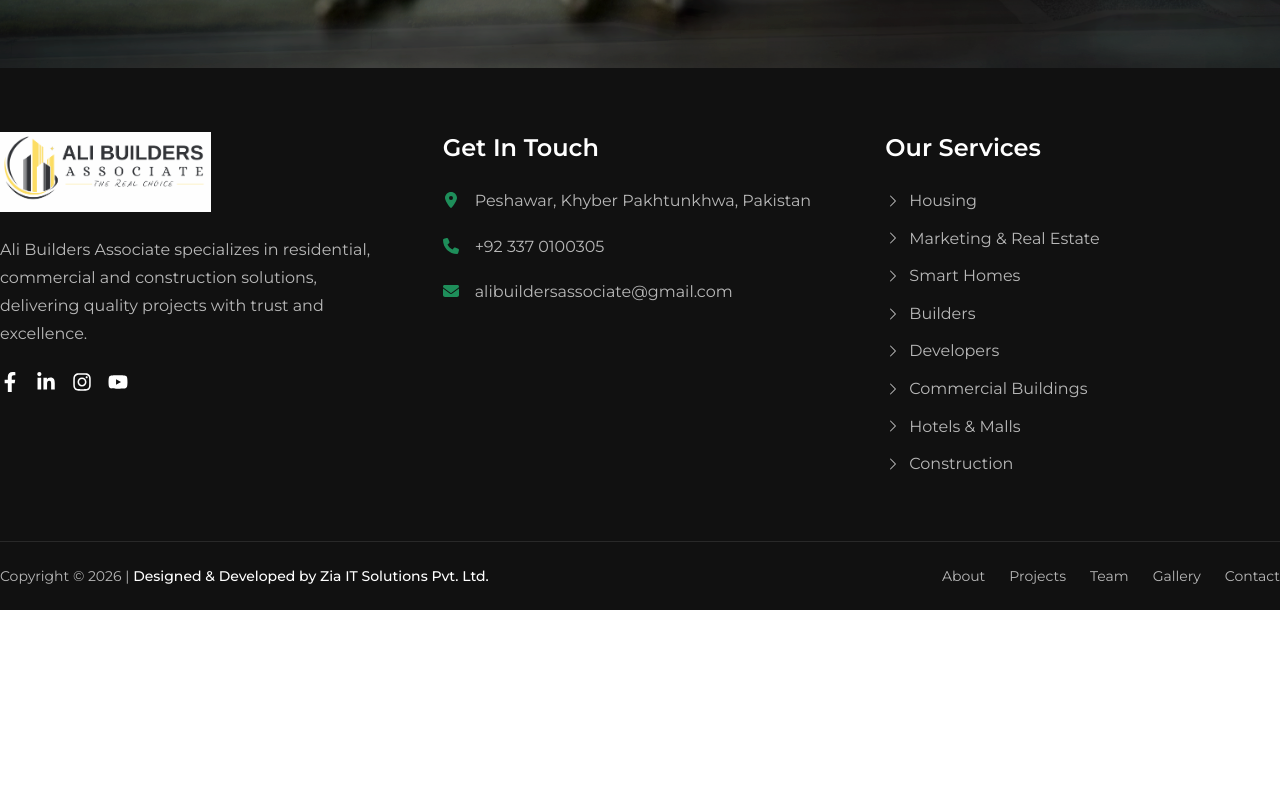
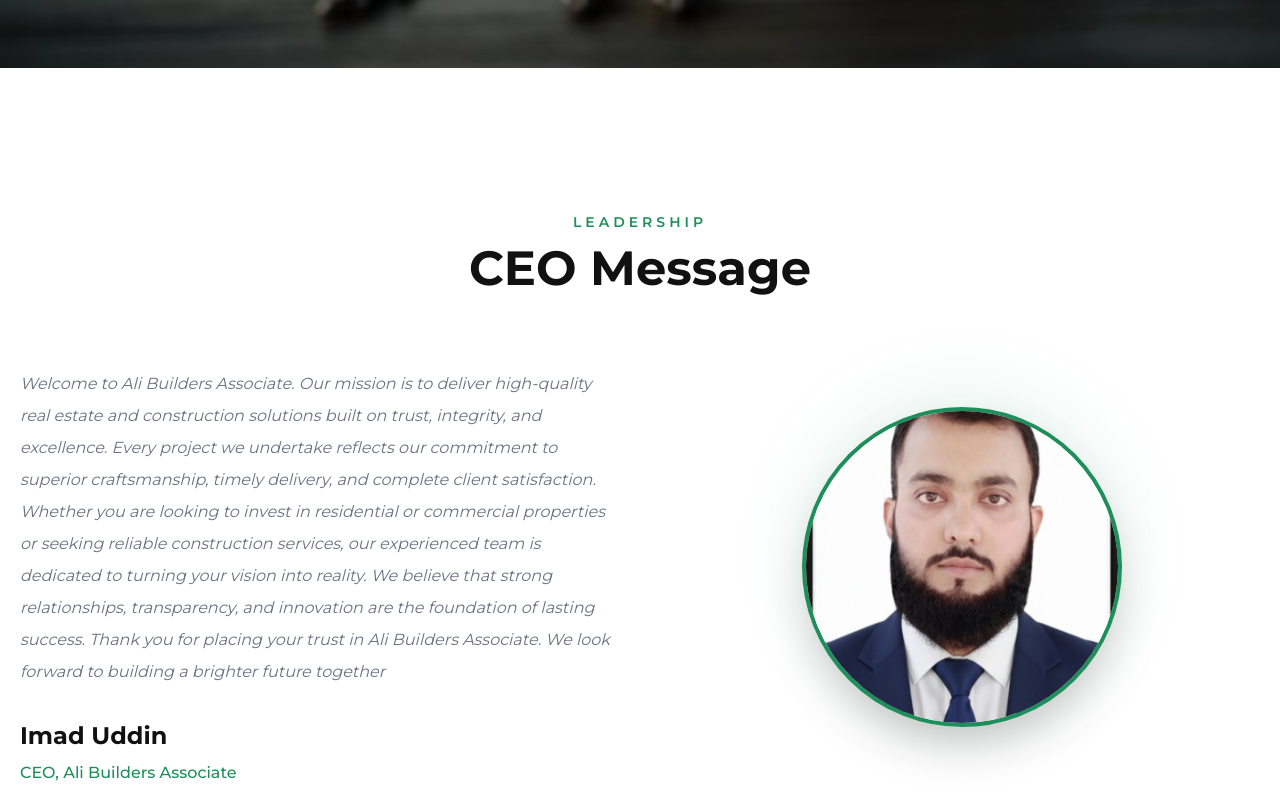
Before and after one commit to Imadu87/ali-builders-associate, a React (Vite) app in the folder frontend/: page / in a window 1280 px wide. Shown: the part 960-1760 px from the top of the page. Before the commit the page ends 1570 px from the top, so only its background shows below. Built offline with nearby package versions, Linux system fonts and the light colour scheme.

Commit message:
feat: implement initial frontend layout and home page foundation

```diff
--- /dev/null
+++ b/frontend/src/components/home/CEOMessage/CEOMessage.jsx
@@ -0,0 +1,62 @@
+import { COMPANY } from "../../../constant/company";
+
+const CEOMessage = () => {
+    return (
+        <section className="first-section bg-white">
+            <div className="container px-5 py-14 sm:py-16 lg:py-20">
+
+                <div className="section-header">
+                    <span className="section-subtitle">
+                        Leadership
+                    </span>
+
+                    <h2 className="section-title">
+                        CEO Message
+                    </h2>
+                </div>
+
+                <div className="grid items-center gap-12 lg:grid-cols-2">
+
+                    {/* Message */}
+
+                    <div>
+
+                        <p className="section-description italic">
+                            {COMPANY.ceo.message}
+                        </p>
+
+                        <div className="mt-8">
+
+                            <h3 className="text-2xl font-bold text-heading">
+                                {COMPANY.ceo.name}
+                            </h3>
+
+                            <p className="mt-2 font-medium text-secondary">
+                                {COMPANY.ceo.designation}
+                            </p>
+
+                        </div>
+
+                    </div>
+
+                    {/* CEO Image */}
+                    <div className="relative flex justify-center">
+
+                        <div className="absolute h-72 w-72 rounded-full bg-secondary/15 blur-2xl"></div>
+
+                        <img
+                            src={COMPANY.ceo.image}
+                            alt={COMPANY.ceo.name}
+                            className="relative z-10 h-72 w-72 rounded-full border-4 border-secondary object-cover shadow-2xl md:h-80 md:w-80"
+                        />
+
+                    </div>
+
+                </div>
+
+            </div>
+        </section>
+    );
+};
+
+export default CEOMessage;
--- a/frontend/src/components/layout/Footer/Footer.jsx
+++ b/frontend/src/components/layout/Footer/Footer.jsx
@@ -13,7 +13,7 @@
 const Footer = () => {
   return (
     <footer className="bg-primary text-white">
-      <div className="container py-16">
+      <div className="container px-5 py-14 sm:py-16 lg:py-20">
         <div className="grid gap-12 md:grid-cols-2 lg:grid-cols-3">
           {/* About */}
 
--- a/frontend/src/components/layout/Header/HeaderInfo.jsx
+++ b/frontend/src/components/layout/Header/HeaderInfo.jsx
@@ -4,7 +4,6 @@
 import { MdOutlineEmail } from "react-icons/md";
 
 import { COMPANY } from "../../../constant/company";
-import logo from "../../../assets/images/logo.PNG";
 
 const HeaderInfo = () => {
     return (
@@ -14,7 +13,7 @@
                 {/* Logo */}
                 <div className="shrink-0">
                     <img
-                        src={logo}
+                        src={COMPANY.logo}
                         alt={COMPANY.name}
                         className="h-16 lg:h-20 w-auto"
                     />
--- a/frontend/src/constant/company.js
+++ b/frontend/src/constant/company.js
@@ -1,4 +1,5 @@
-import logo from "../assets/images/logo.PNG";
+import logo from "../assets/images/logo/logo.PNG";
+import ceoImage from "../assets/images/ceo/ceo.jpeg";
 
 export const COMPANY = {
   name: "Ali Builders Associates",
@@ -17,4 +18,11 @@
     instagram: "#",
     youtube: "#",
   },
+  ceo: {
+    name: "Imad Uddin",
+    designation: "CEO, Ali Builders Associate",
+    image: ceoImage,
+    message:
+      "Welcome to Ali Builders Associate. Our mission is to deliver high-quality real estate and construction solutions built on trust, integrity, and excellence. Every project we undertake reflects our commitment to superior craftsmanship, timely delivery, and complete client satisfaction. Whether you are looking to invest in residential or commercial properties or seeking reliable construction services, our experienced team is dedicated to turning your vision into reality. We believe that strong relationships, transparency, and innovation are the foundation of lasting success. Thank you for placing your trust in Ali Builders Associate. We look forward to building a brighter future together",
+  },
 };
--- a/frontend/src/index.css
+++ b/frontend/src/index.css
@@ -105,13 +105,45 @@
 ===================================================== */
 
 @layer components {
+  /* ---------- Layout ---------- */
+
   .container {
     width: min(90%, var(--container-width));
     margin-inline: auto;
   }
 
+  /* ---------- Section ---------- */
+
   .section {
-    @apply py-16 lg:py-24;
+    @apply py-16 md:py-20 lg:py-24;
+  }
+
+  .first-section {
+    @apply pt-10 pb-16 md:pt-14 md:pb-20 lg:pt-16 lg:pb-24;
+  }
+
+  /* ---------- Section Heading ---------- */
+
+  .section-header {
+    @apply mb-10 text-center lg:mb-14;
+  }
+
+  /* ---------- Main Heading ---------- */
+
+  .section-title {
+    @apply text-3xl font-bold text-heading md:text-4xl lg:text-5xl;
+  }
+
+  /* ---------- Subtitle ---------- */
+
+  .section-subtitle {
+    @apply mb-3 block text-sm font-semibold uppercase tracking-[4px] text-secondary;
+  }
+
+  /* ---------- Description ---------- */
+
+  .section-description {
+    @apply mx-auto mt-5 max-w-3xl text-base leading-8 text-text;
   }
 }
 
@@ -123,4 +155,8 @@
   .transition-default {
     transition: all 0.3s ease;
   }
+
+  .shadow-primary {
+    box-shadow: var(--shadow-primary);
+  }
 }
--- a/frontend/src/pages/Home/Home.jsx
+++ b/frontend/src/pages/Home/Home.jsx
@@ -1,10 +1,12 @@
 import Header from "../../components/layout/Header/Header"
 import Hero from "../../components/home/Hero/Hero"
+import CEOMessage from "../../components/home/CEOMessage/CEOMessage"
 
 const Home = () => {
     return (
         <div>
             <Hero />
+            <CEOMessage />
         </div>
     )
 }
```
Also changed, not shown: frontend/src/assets/images/ceo/ceo.jpeg (added), frontend/src/assets/images/logo/logo.PNG (renamed from frontend/src/assets/images/logo.PNG).
